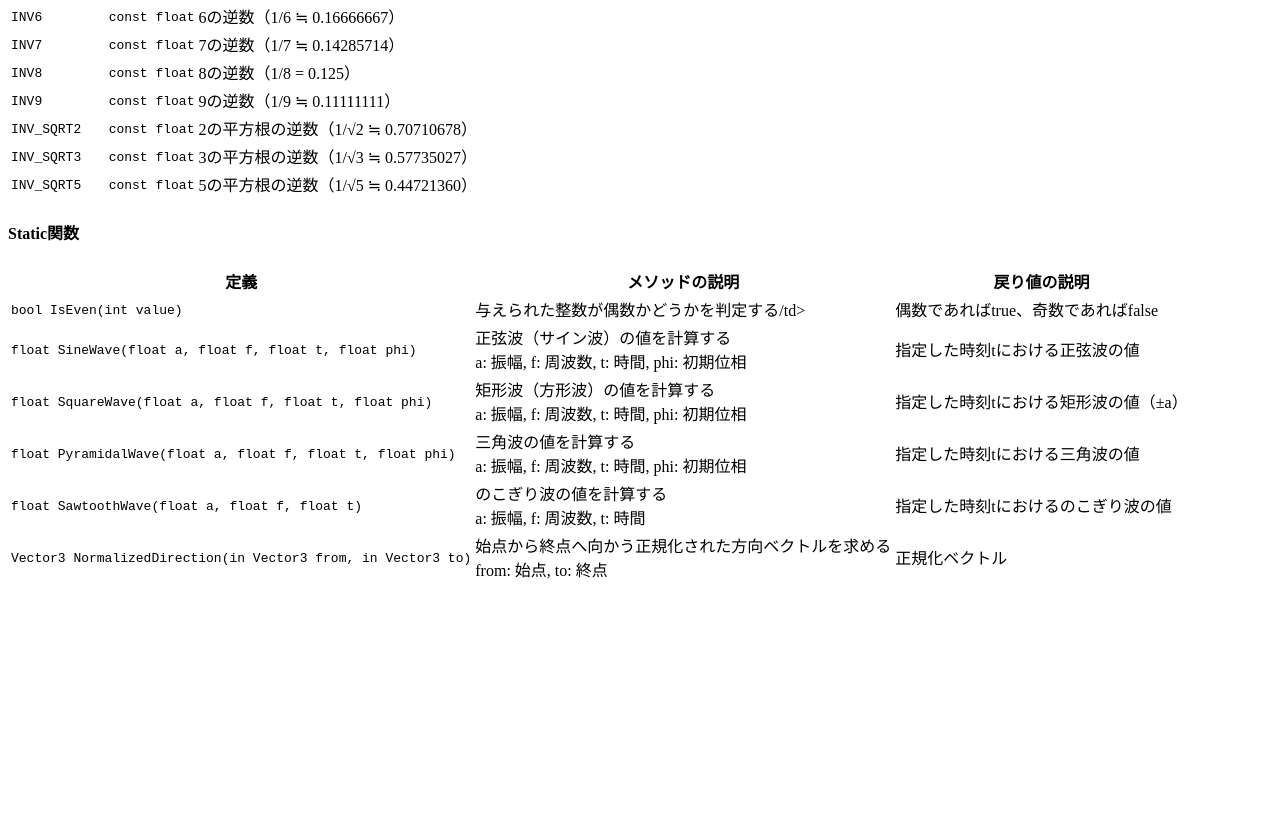
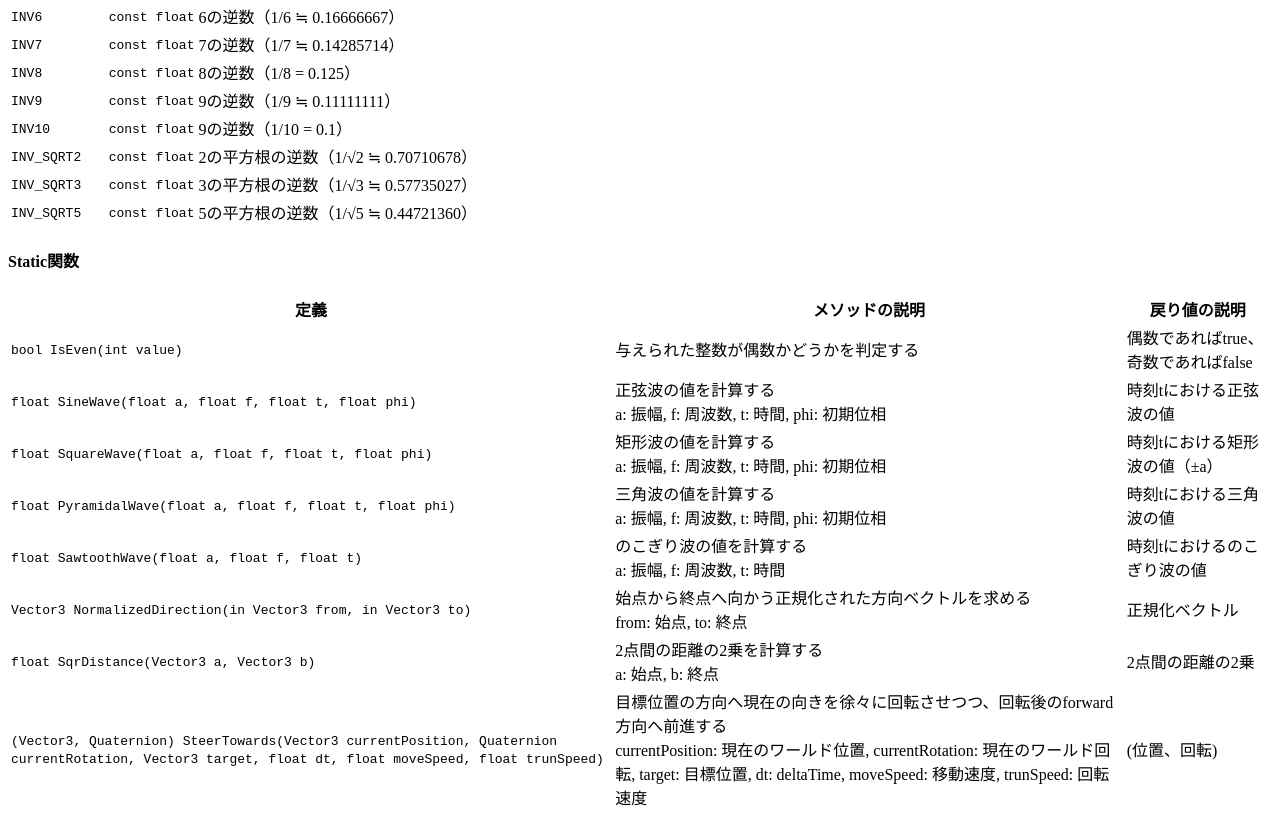
Before and after one commit to schwesterium/schwesterium.github.io, a plain HTML site: page SchwesteriumLibraryDocs/ScriptReference/Utility/MathUtility.html in a window 1280 px wide. Shown: the part 429-1249 px from the top of the page. Before the commit the page ends 1021 px from the top, so only its background shows below. Drawn offline with Linux system fonts and the light colour scheme.

Commit message:
add MathUtilの話追加

```diff
--- a/SchwesteriumLibraryDocs/ScriptReference/Utility/MathUtility.html
+++ b/SchwesteriumLibraryDocs/ScriptReference/Utility/MathUtility.html
@@ -88,6 +88,11 @@
                 <td>9の逆数（1/9 ≒ 0.11111111）</td>
             </tr>
             <tr>
+                <td><code>INV10</code></td>
+                <td><code>const float</code></td>
+                <td>9の逆数（1/10 = 0.1）</td>
+            </tr>
+            <tr>
                 <td><code>INV_SQRT2</code></td>
                 <td><code>const float</code></td>
                 <td>2の平方根の逆数（1/√2 ≒ 0.70710678）</td>
@@ -117,34 +122,44 @@
         <tbody>
             <tr>
                 <td><code>bool IsEven(int value)</code></td>
-                <td>与えられた整数が偶数かどうかを判定する/td>
+                <td>与えられた整数が偶数かどうかを判定する</td>
                 <td>偶数であればtrue、奇数であればfalse</td>
             </tr>
             <tr>
                 <td><code>float SineWave(float a, float f, float t, float phi)</code></td>
-                <td>正弦波（サイン波）の値を計算する<br>a: 振幅, f: 周波数, t: 時間, phi: 初期位相</td>
-                <td>指定した時刻tにおける正弦波の値</td>
+                <td>正弦波の値を計算する<br>a: 振幅, f: 周波数, t: 時間, phi: 初期位相</td>
+                <td>時刻tにおける正弦波の値</td>
             </tr>
             <tr>
                 <td><code>float SquareWave(float a, float f, float t, float phi)</code></td>
-                <td>矩形波（方形波）の値を計算する<br>a: 振幅, f: 周波数, t: 時間, phi: 初期位相</td>
-                <td>指定した時刻tにおける矩形波の値（±a）</td>
+                <td>矩形波の値を計算する<br>a: 振幅, f: 周波数, t: 時間, phi: 初期位相</td>
+                <td>時刻tにおける矩形波の値（±a）</td>
             </tr>
             <tr>
                 <td><code>float PyramidalWave(float a, float f, float t, float phi)</code></td>
                 <td>三角波の値を計算する<br>a: 振幅, f: 周波数, t: 時間, phi: 初期位相</td>
-                <td>指定した時刻tにおける三角波の値</td>
+                <td>時刻tにおける三角波の値</td>
             </tr>
             <tr>
                 <td><code>float SawtoothWave(float a, float f, float t)</code></td>
                 <td>のこぎり波の値を計算する<br>a: 振幅, f: 周波数, t: 時間</td>
-                <td>指定した時刻tにおけるのこぎり波の値</td>
+                <td>時刻tにおけるのこぎり波の値</td>
             </tr>
             <tr>
                 <td><code>Vector3 NormalizedDirection(in Vector3 from, in Vector3 to)</code></td>
                 <td>始点から終点へ向かう正規化された方向ベクトルを求める<br>from: 始点, to: 終点</br></td>
                 <td>正規化ベクトル</td>
             </tr>
+            <tr>
+                <td><code>float SqrDistance(Vector3 a, Vector3 b)</code></td>
+                <td>2点間の距離の2乗を計算する<br>a: 始点, b: 終点</br></td>
+                <td>2点間の距離の2乗</td>
+            </tr>
+            <tr>
+                <td><code>(Vector3, Quaternion) SteerTowards(Vector3 currentPosition, Quaternion currentRotation, Vector3 target, float dt, float moveSpeed, float trunSpeed)</code></td>
+                <td>目標位置の方向へ現在の向きを徐々に回転させつつ、回転後のforward方向へ前進する<br>currentPosition: 現在のワールド位置, currentRotation: 現在のワールド回転, target: 目標位置, dt: deltaTime, moveSpeed: 移動速度, trunSpeed: 回転速度</br></td>
+                <td>(位置、回転)</td>
+            </tr>
         </tbody>
     </table>
 </body>
```
